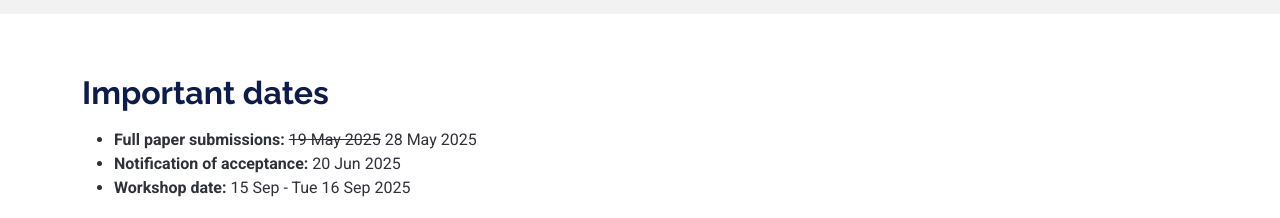
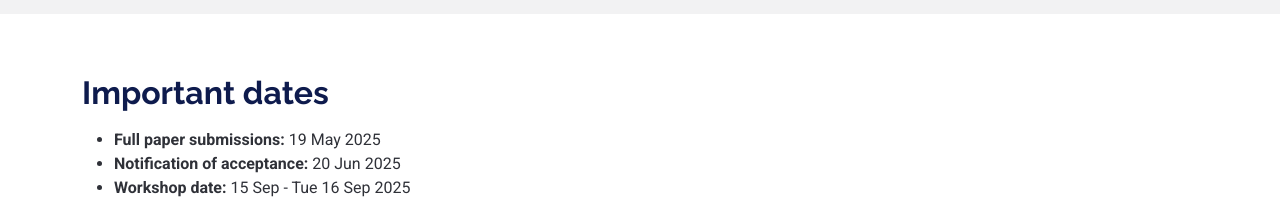
Before and after one commit to ArchDTO/archdto2025, a plain HTML site: page index.html in a window 1280 px wide. Shown: the part 1940-2158 px from the top of the page. Drawn offline with Linux system fonts and the light colour scheme.

Commit message:
pc members update

```diff
--- a/index.html
+++ b/index.html
@@ -200,7 +200,7 @@ session, key topics include, but are not limited to:<p style="text-align: justif
         <h2><b> Important dates</b><br></h2>
         <p style="text-align: justify;">
           <ul>
-            <li><b>Full paper submissions:</b> <s>19 May 2025</s> 28 May 2025</li>
+            <li><b>Full paper submissions:</b> <!--<s>19 /28 May 2025</s> --> 19 May 2025</li>
             <li><b>Notification of acceptance:</b> 20 Jun 2025</li>
             <li><b>Workshop date:</b> 15 Sep - Tue 16 Sep 2025</li>
           </ul>
```
